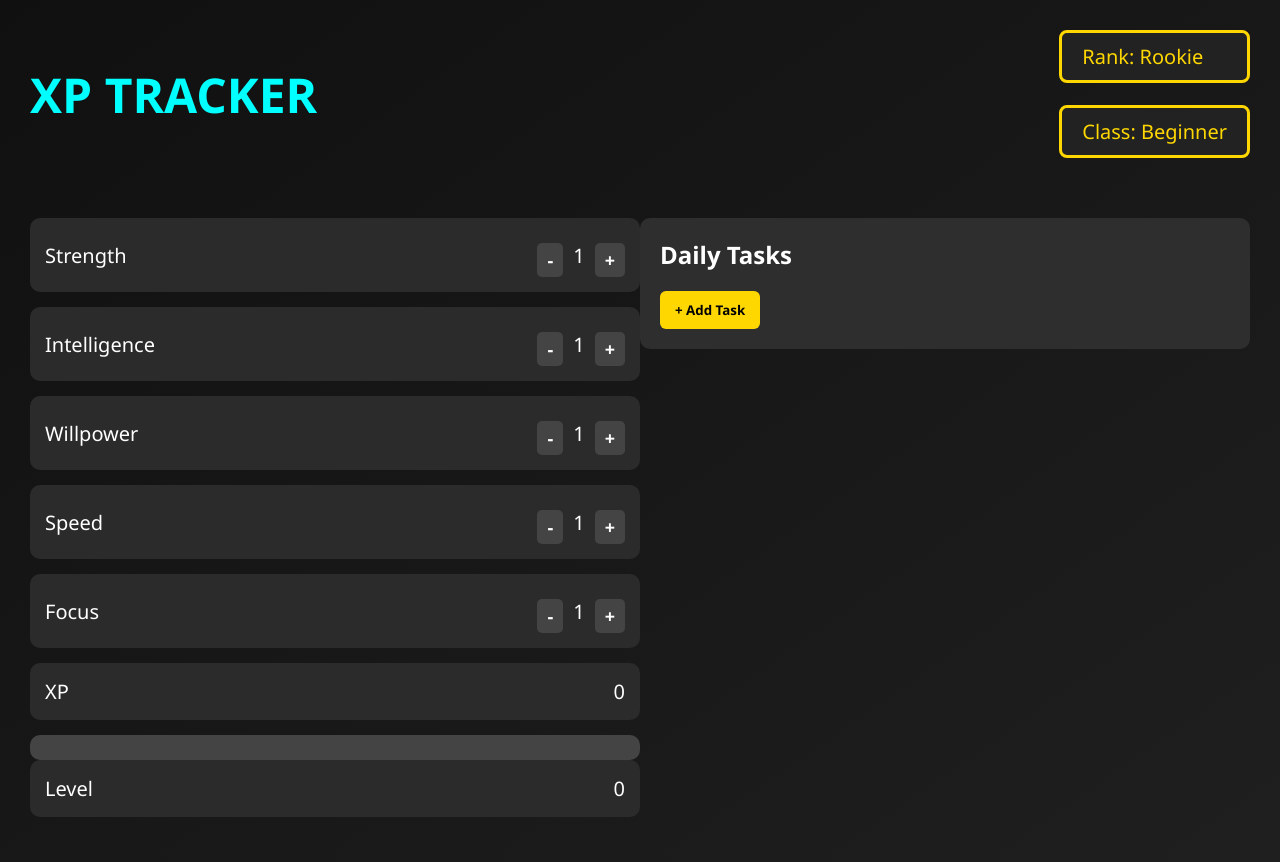
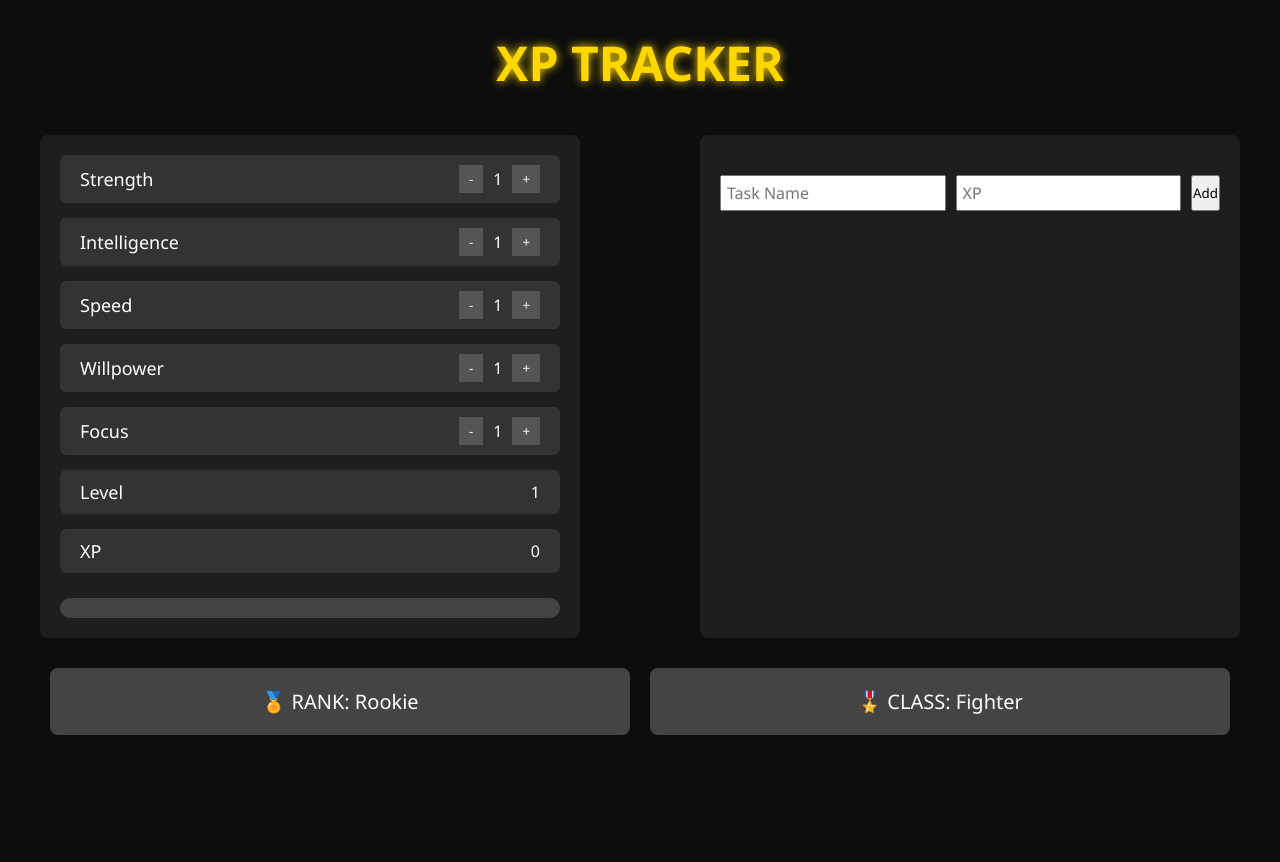
Before and after one commit to DABONYOURDABIAMCOOL/solo-hub, a Flask app: page / in a window 1280 px wide. After the commit the page ends 735 px from the top, so only its background shows below. Run offline with Flask 3, Linux system fonts and the light colour scheme.

Commit message:
Update status.html

```diff
--- a/templates/status.html
+++ b/templates/status.html
@@ -6,296 +6,259 @@
   <title>XP TRACKER</title>
   <style>
     * {
+      margin: 0;
+      padding: 0;
       font-family: 'Segoe UI', sans-serif;
       box-sizing: border-box;
-      margin: 0;
-      padding: 0;
     }
 
     body {
-      background: linear-gradient(145deg, #101010, #1f1f1f);
+      background: #0d0d0d;
       color: #fff;
       overflow-x: hidden;
     }
 
-    header {
+    .container {
       display: flex;
-      justify-content: space-between;
+      flex-direction: column;
       align-items: center;
       padding: 30px;
     }
 
-    #title {
+    h1 {
       font-size: 48px;
-      font-weight: bold;
-      color: cyan;
+      color: #ffd700;
+      text-shadow: 0 0 10px #ffd700;
+      margin-bottom: 40px;
     }
 
-    .box {
-      border: 3px solid gold;
-      padding: 10px 20px;
-      font-size: 20px;
-      background-color: #222;
-      color: gold;
-      border-radius: 8px;
+    .top-row {
+      display: flex;
+      justify-content: space-between;
+      width: 100%;
+      max-width: 1200px;
     }
 
-    .container {
+    .stat-panel {
+      background: #1e1e1e;
+      padding: 20px;
+      border-radius: 8px;
+      width: 45%;
+      display: flex;
+      flex-direction: column;
+      gap: 15px;
+    }
+
+    .stat {
       display: flex;
       justify-content: space-between;
-      padding: 30px;
+      align-items: center;
+      background: #333;
+      padding: 10px 20px;
+      border-radius: 6px;
     }
 
-    .column {
-      flex: 1;
+    .stat-name {
+      font-size: 18px;
     }
 
-    .stat-box {
-      display: flex;
-      align-items: center;
-      justify-content: space-between;
-      background-color: #2b2b2b;
-      padding: 15px;
-      border-radius: 10px;
-      margin-bottom: 15px;
-      font-size: 20px;
-    }
-
-    .stat-controls {
+    .controls {
       display: flex;
       align-items: center;
       gap: 10px;
     }
 
-    .arrow-btn {
+    .controls button {
+      background: #555;
+      color: white;
+      border: none;
       padding: 5px 10px;
-      font-size: 18px;
-      background-color: #444;
-      border: none;
-      border-radius: 5px;
       cursor: pointer;
-      color: white;
     }
 
-    .xp-bar-container {
-      background-color: #444;
-      height: 25px;
+    .xp-bar {
+      background: #444;
       width: 100%;
+      height: 20px;
       border-radius: 10px;
       overflow: hidden;
       margin-top: 10px;
     }
 
     .xp-bar-fill {
-      background: linear-gradient(90deg, #00ffe0, #0055ff);
+      background: linear-gradient(to right, #00f260, #0575e6);
       height: 100%;
       width: 0%;
-      transition: width 0.6s ease;
+      transition: width 0.4s ease-in-out;
     }
 
-    .task-list {
-      background-color: #2e2e2e;
+    .task-panel {
+      width: 45%;
+      background: #1e1e1e;
       padding: 20px;
-      border-radius: 10px;
-    }
-
-    .task-list h2 {
-      margin-bottom: 10px;
+      border-radius: 8px;
     }
 
     .task {
       display: flex;
       justify-content: space-between;
       align-items: center;
-      background: #3a3a3a;
-      padding: 10px;
-      border-radius: 8px;
       margin-bottom: 10px;
     }
 
-    .task input[type="text"], .task input[type="number"] {
-      background: transparent;
-      color: white;
-      border: none;
-      border-bottom: 1px solid #666;
-      width: 100px;
+    .task input {
+      margin-right: 10px;
     }
 
-    .task input[type="checkbox"] {
-      transform: scale(1.5);
-      margin-left: 10px;
+    .task span {
+      flex-grow: 1;
     }
 
-    .task input[type="checkbox"]:checked + label {
-      text-decoration: line-through;
+    .add-task {
+      margin-top: 20px;
+      display: flex;
+      gap: 10px;
     }
 
-    button {
-      padding: 10px 15px;
-      background: gold;
-      border: none;
-      color: black;
-      font-weight: bold;
-      border-radius: 6px;
-      cursor: pointer;
-      margin-top: 10px;
+    .rank-box {
+      margin-top: 30px;
+      display: flex;
+      justify-content: space-between;
+      width: 100%;
+      max-width: 1200px;
     }
+
+    .rank-box div {
+      background: #444;
+      padding: 20px;
+      border-radius: 8px;
+      flex: 1;
+      margin: 0 10px;
+      text-align: center;
+      font-size: 20px;
+    }
+
+    input[type="text"], input[type="number"] {
+      padding: 5px;
+      font-size: 16px;
+      width: 100%;
+    }
+
   </style>
 </head>
 <body>
-  <header>
-    <div id="title">XP TRACKER</div>
-    <div>
-      <div class="box" contenteditable="true" id="rank">Rank: Rookie</div><br/>
-      <div class="box" contenteditable="true" id="title-class">Class: Beginner</div>
-    </div>
-  </header>
+  <div class="container">
+    <h1>XP TRACKER</h1>
 
-  <div class="container">
-    <div class="column" id="left">
-      <div class="stat-box">Strength
-        <div class="stat-controls">
-          <button class="arrow-btn" onclick="updateStat('strength', -1)">-</button>
-          <div id="strength">1</div>
-          <button class="arrow-btn" onclick="updateStat('strength', 1)">+</button>
-        </div>
-      </div>
-      <div class="stat-box">Intelligence
-        <div class="stat-controls">
-          <button class="arrow-btn" onclick="updateStat('intelligence', -1)">-</button>
-          <div id="intelligence">1</div>
-          <button class="arrow-btn" onclick="updateStat('intelligence', 1)">+</button>
-        </div>
-      </div>
-      <div class="stat-box">Willpower
-        <div class="stat-controls">
-          <button class="arrow-btn" onclick="updateStat('willpower', -1)">-</button>
-          <div id="willpower">1</div>
-          <button class="arrow-btn" onclick="updateStat('willpower', 1)">+</button>
-        </div>
-      </div>
-      <div class="stat-box">Speed
-        <div class="stat-controls">
-          <button class="arrow-btn" onclick="updateStat('speed', -1)">-</button>
-          <div id="speed">1</div>
-          <button class="arrow-btn" onclick="updateStat('speed', 1)">+</button>
-        </div>
-      </div>
-      <div class="stat-box">Focus
-        <div class="stat-controls">
-          <button class="arrow-btn" onclick="updateStat('focus', -1)">-</button>
-          <div id="focus">1</div>
-          <button class="arrow-btn" onclick="updateStat('focus', 1)">+</button>
-        </div>
+    <div class="top-row">
+      <div class="stat-panel" id="statPanel">
+        <!-- Stats -->
+        <div class="stat"><span class="stat-name">Strength</span><div class="controls"><button onclick="changeStat('strength', -1)">-</button><span id="strength">1</span><button onclick="changeStat('strength', 1)">+</button></div></div>
+        <div class="stat"><span class="stat-name">Intelligence</span><div class="controls"><button onclick="changeStat('intelligence', -1)">-</button><span id="intelligence">1</span><button onclick="changeStat('intelligence', 1)">+</button></div></div>
+        <div class="stat"><span class="stat-name">Speed</span><div class="controls"><button onclick="changeStat('speed', -1)">-</button><span id="speed">1</span><button onclick="changeStat('speed', 1)">+</button></div></div>
+        <div class="stat"><span class="stat-name">Willpower</span><div class="controls"><button onclick="changeStat('willpower', -1)">-</button><span id="willpower">1</span><button onclick="changeStat('willpower', 1)">+</button></div></div>
+        <div class="stat"><span class="stat-name">Focus</span><div class="controls"><button onclick="changeStat('focus', -1)">-</button><span id="focus">1</span><button onclick="changeStat('focus', 1)">+</button></div></div>
+
+        <!-- XP & Level -->
+        <div class="stat"><span class="stat-name">Level</span><span id="levelValue">1</span></div>
+        <div class="stat"><span class="stat-name">XP</span><span id="xpValue">0</span></div>
+        <div class="xp-bar"><div class="xp-bar-fill" id="xpBarFill"></div></div>
       </div>
 
-      <div class="stat-box">XP
-        <div class="stat-controls">
-          <div id="xp">0</div>
+      <div class="task-panel">
+        <div id="taskList"></div>
+        <div class="add-task">
+          <input type="text" id="newTaskName" placeholder="Task Name">
+          <input type="number" id="newTaskXP" placeholder="XP">
+          <button onclick="addTask()">Add</button>
         </div>
-      </div>
-      <div class="xp-bar-container">
-        <div class="xp-bar-fill" id="xpBar"></div>
-      </div>
-      <div class="stat-box">Level
-        <div id="level">0</div>
       </div>
     </div>
 
-    <div class="column" id="right">
-      <div class="task-list">
-        <h2>Daily Tasks</h2>
-        <div id="tasks"></div>
-        <button onclick="addTask()">+ Add Task</button>
-      </div>
+    <div class="rank-box">
+      <div contenteditable="true">🏅 RANK: Rookie</div>
+      <div contenteditable="true">🎖️ CLASS: Fighter</div>
     </div>
   </div>
 
   <script>
-    const stats = ["strength", "intelligence", "willpower", "speed", "focus"];
-    let xp = 0;
-    let level = 0;
+    let stats = {
+      strength: 1,
+      intelligence: 1,
+      speed: 1,
+      willpower: 1,
+      focus: 1
+    };
 
-    function updateStat(stat, change) {
-      let val = parseInt(document.getElementById(stat).innerText);
-      val = Math.max(0, val + change);
-      document.getElementById(stat).innerText = val;
-      saveStats();
-    }
+    let currentXP = 0;
+    let currentLevel = 1;
+    const xpPerLevel = 100;
 
-    function addTask(name = "", xpValue = 0) {
-      const taskDiv = document.createElement("div");
-      taskDiv.className = "task";
-
-      const nameInput = document.createElement("input");
-      nameInput.type = "text";
-      nameInput.placeholder = "Task";
-      nameInput.value = name;
-
-      const xpInput = document.createElement("input");
-      xpInput.type = "number";
-      xpInput.placeholder = "XP";
-      xpInput.value = xpValue;
-
-      const checkbox = document.createElement("input");
-      checkbox.type = "checkbox";
-      checkbox.onclick = () => {
-        gainXP(parseInt(xpInput.value || 0));
-        taskDiv.remove();
-        saveStats();
-      };
-
-      taskDiv.append(nameInput, xpInput, checkbox);
-      document.getElementById("tasks").append(taskDiv);
-    }
-
-    function gainXP(amount) {
-      xp += amount;
-      while (xp >= 100) {
-        xp -= 100;
-        level++;
-      }
-      updateXPBar();
-      document.getElementById("xp").innerText = xp;
-      document.getElementById("level").innerText = level;
+    function changeStat(stat, change) {
+      stats[stat] = Math.max(1, stats[stat] + change);
+      document.getElementById(stat).textContent = stats[stat];
       saveStats();
     }
 
     function updateXPBar() {
-      document.getElementById("xpBar").style.width = xp + "%";
+      const xpFill = document.getElementById("xpBarFill");
+      const xpValue = document.getElementById("xpValue");
+      const levelValue = document.getElementById("levelValue");
+
+      const xpPercent = (currentXP % xpPerLevel) / xpPerLevel * 100;
+      xpFill.style.width = xpPercent + "%";
+      xpValue.textContent = currentXP % xpPerLevel;
+      levelValue.textContent = currentLevel;
+    }
+
+    function addTask() {
+      const name = document.getElementById("newTaskName").value;
+      const xp = parseInt(document.getElementById("newTaskXP").value);
+      if (!name || isNaN(xp)) return;
+
+      const taskList = document.getElementById("taskList");
+
+      const task = document.createElement("div");
+      task.classList.add("task");
+      task.innerHTML = \`
+        <input type="checkbox" class="task-checkbox" data-xp="\${xp}">
+        <span>\${name}</span>
+        <span>+\${xp} XP</span>
+      \`;
+
+      task.querySelector("input").addEventListener("change", function () {
+        if (this.checked) {
+          currentXP += xp;
+          if (currentXP >= currentLevel * xpPerLevel) {
+            currentLevel++;
+            alert("🆙 LEVEL UP!");
+          }
+          updateXPBar();
+          task.remove();
+          saveStats();
+        }
+      });
+
+      taskList.appendChild(task);
+      document.getElementById("newTaskName").value = "";
+      document.getElementById("newTaskXP").value = "";
     }
 
     function saveStats() {
-      const data = {
-        stats: {},
-        xp, level,
-        rank: document.getElementById("rank").innerText,
-        classTitle: document.getElementById("title-class").innerText
-      };
-      stats.forEach(s => data.stats[s] = parseInt(document.getElementById(s).innerText));
-      localStorage.setItem("xpData", JSON.stringify(data));
+      localStorage.setItem("xpStats", JSON.stringify({ stats, currentXP, currentLevel }));
     }
 
     function loadStats() {
-      const saved = JSON.parse(localStorage.getItem("xpData") || "{}");
-      if (saved.stats) {
-        stats.forEach(s => {
-          if (saved.stats[s] !== undefined) {
-            document.getElementById(s).innerText = saved.stats[s];
-          }
-        });
+      const saved = JSON.parse(localStorage.getItem("xpStats"));
+      if (!saved) return;
+      stats = saved.stats;
+      currentXP = saved.currentXP;
+      currentLevel = saved.currentLevel;
+
+      for (let key in stats) {
+        document.getElementById(key).textContent = stats[key];
       }
-      if (saved.xp !== undefined) {
-        xp = saved.xp;
-        document.getElementById("xp").innerText = xp;
-        updateXPBar();
-      }
-      if (saved.level !== undefined) {
-        level = saved.level;
-        document.getElementById("level").innerText = level;
-      }
-      if (saved.rank) document.getElementById("rank").innerText = saved.rank;
-      if (saved.classTitle) document.getElementById("title-class").innerText = saved.classTitle;
+      updateXPBar();
     }
 
     loadStats();
```
